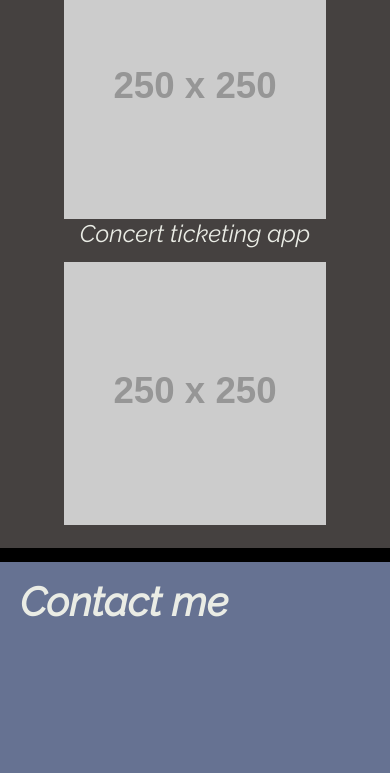
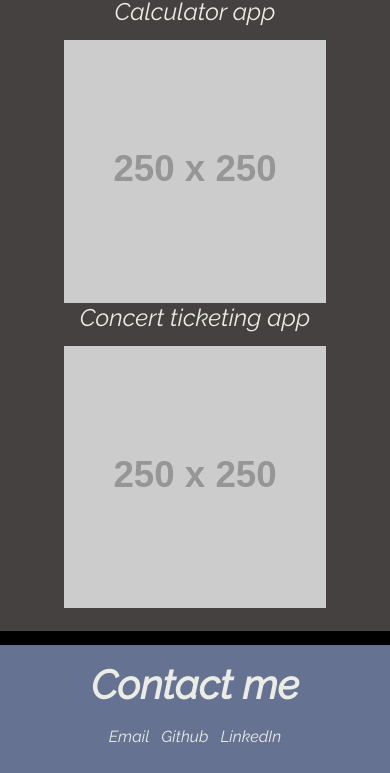
Before and after one commit to jgislaszapata/Homework-02-Portfolio, a plain HTML site: page challenge-02/index.html in a window 390 px wide. Shown: the part 1446-2219 px from the top of the page. Before the commit the page ends 2088 px from the top, so only its background shows below. Drawn offline with Linux system fonts and the light colour scheme; placeholder pictures from the web are drawn by us.

Commit message:
completed website for desktop and mobile. all links work

```diff
--- a/challenge-02/assets/styles.css
+++ b/challenge-02/assets/styles.css
@@ -140,6 +140,22 @@ li {
     margin-top: 20%;
 }
 
+
+.contact {
+    color: var(--color-main);
+    padding: 20px;
+    text-align: center;
+    width: 100%;
+}
+
+.contact h3 {
+    font-size: 2.5em;
+}
+
+.contact ul {
+    padding-top: 20px;
+}
+
 @media screen and (max-width: 933px) {
     header {
         flex-direction: column;
@@ -163,14 +179,6 @@ li {
     }
 }
 
-.contact {
-    color: var(--color-main);
-    padding: 20px;
-}
-
-.contact h3 {
-    font-size: 2.5em;
-}
 
 @media screen and (max-width: 1180px) {
     .about-me {
@@ -217,7 +225,7 @@ li {
     }
 
     .my-work .project-1 {
-        width: 100;
+        width: 100%;
         padding: 20px;
         margin: auto;
     }
--- a/challenge-02/index.html
+++ b/challenge-02/index.html
@@ -22,7 +22,7 @@
             <ul>
                 <li><a href="#about-me">About Me</a></li>
                 <li><a href="#my-work">My Work</a></li>
-                <li><a href="#">Contact</a></li>
+                <li><a href="#contact">Contact</a></li>
             </div>
         </nav>
     </header>
@@ -66,8 +66,14 @@
 
     <div class="banner"></div>
 
-    <section class="contact">
+    <section class="contact" id="contact">
         <h3>Contact me</h3>
+        <div class="contact-links"></div>
+            <ul>
+                <li><a href="mailto:jesusgibranislas@gmail.com?subject=Reaching%20Out" target="_blank">Email</a></li>
+                <li><a href="https://github.com/jgislaszapata" target="_blank">Github</a></li>
+                <li><a href="https://www.linkedin.com/in/jesus-islas-7a1a7519b/">LinkedIn</a></li>
+            </ul>
     </section>
 </body>
 
```
